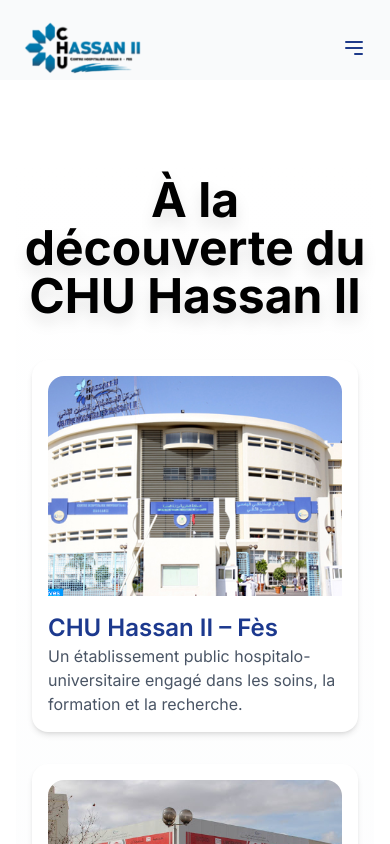
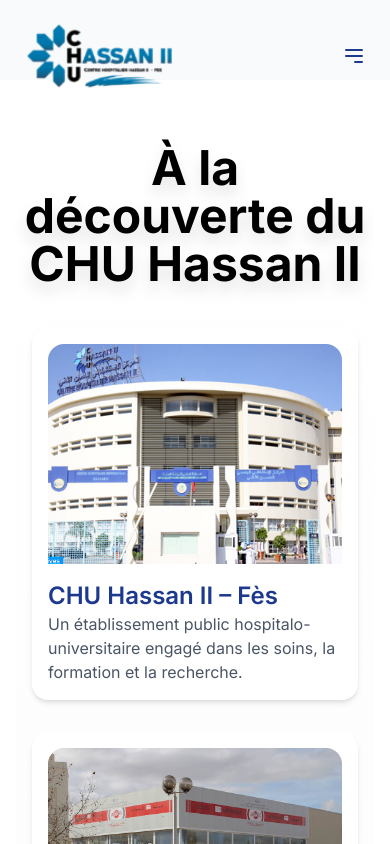
Before and after one commit to DEZZZ-GH/chu-fes, a Next.js app: page / in a window 390 px wide. Shown: the top 844 px of the page. Built offline with nearby package versions, Linux system fonts and the light colour scheme.

Commit message:
nav done

```diff
--- a/src/app/layout.tsx
+++ b/src/app/layout.tsx
@@ -22,7 +22,7 @@ export default function RootLayout({ children }: { children: React.ReactNode })
       </head>
       <body className="antialiased overflow-x-hidden">
         <Header />
-        <main className="min-h-screen px-4 py-8 max-w-6xl mx-auto mt-32 sm:mt-20">
+        <main className="min-h-screen px-4 py-8 max-w-6xl mx-auto mt-24 sm:mt-20">
           {children}
         </main>
         <Footer />
--- a/src/components/Header.tsx
+++ b/src/components/Header.tsx
@@ -39,7 +39,7 @@ export default function Header() {
         <div className="max-w-7xl mx-auto flex items-center justify-between">
           {/* Logo - always visible */}
           <div className="flex items-center">
-            <img src="/images/logo.png" alt="Logo CHU" className="h-16 sm:h-20" />
+            <img src="/images/logo.png" alt="Logo CHU" className="h-20  sm:h-24" />
           </div>
 
           {/* Desktop Nav - only on sm+ */}
```
